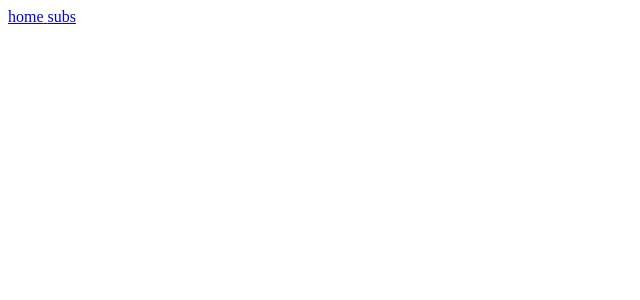
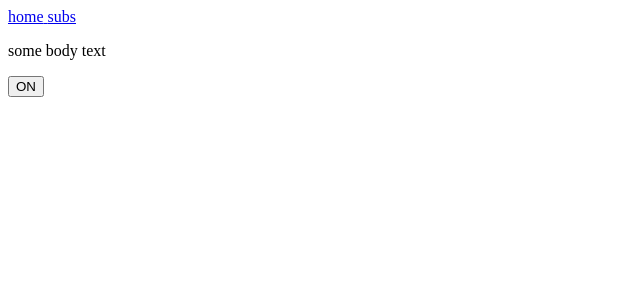
Before and after one commit to njs91/react-em-app, a React (Create React App) app: page / in a window 1280 px wide. Shown: the top 300 px of the page, without its empty margins (0-640 px from the left). Built offline with nearby package versions, Linux system fonts and the light colour scheme.

Commit message:
ready for first very basic review

```diff
--- a/src/App.js
+++ b/src/App.js
@@ -1,6 +1,6 @@
 import React, {Component} from "react";
-import NavMenu from "./components/nav-menu";
 import {navLinks} from "./components/nav-links";
+import Root from "./components/Root";
 
 export default class App extends Component {
   constructor() {
@@ -13,9 +13,7 @@ export default class App extends Component {
 
   render() {
     return (
-      <div id="container">
-        <NavMenu navLinks={this.state.navLinks} />
-      </div>
+        <Root navLinks={this.state.navLinks}></Root>
     );
   }
 }
--- a/src/components/Root.js
+++ b/src/components/Root.js
@@ -1,17 +1,16 @@
-import React, {
-    Component
-} from "react";
-import NavMenu from "./components/nav-menu";
+import React from "react";
+import NavMenu from "./nav-menu";
+import BodyCode from "./body-code";
 
 export default class Root extends React.Component {
     render() {
         return (
             <div id="container">
                 <div id="header">
-                    <NavMenu />
+                    <NavMenu navLinks={this.props.navLinks} />
                 </div>
                 <div id="body">
-
+                    <BodyCode />
                 </div>
             </div>
         )
--- /dev/null
+++ b/src/components/body-code.js
@@ -0,0 +1,28 @@
+import React from "react";
+
+export default class bodyCode extends React.Component {
+    constructor(props) {
+        super(props);
+        this.state = {isToggleOn: true}; // boolean for event listener alternative
+
+        // This binding is necessary to make `this` work in the callback
+        this.handleClick = this.handleClick.bind(this);
+      } // bind is saying make the ‘this’ keyword bind(this), where the 2nd ‘this’ is the ‘this’ of the constructor
+
+      handleClick() {
+        this.setState(state => ({
+          isToggleOn: !state.isToggleOn // sets state to the opposite of whatever it is
+        }));
+      }
+
+  render() {
+    return (
+      <div>
+          <p>some body text</p>
+          <button onClick={this.handleClick}>
+            {this.state.isToggleOn ? 'ON' : 'OFF'}
+            </button>
+      </div>
+    )
+  }
+}
```
